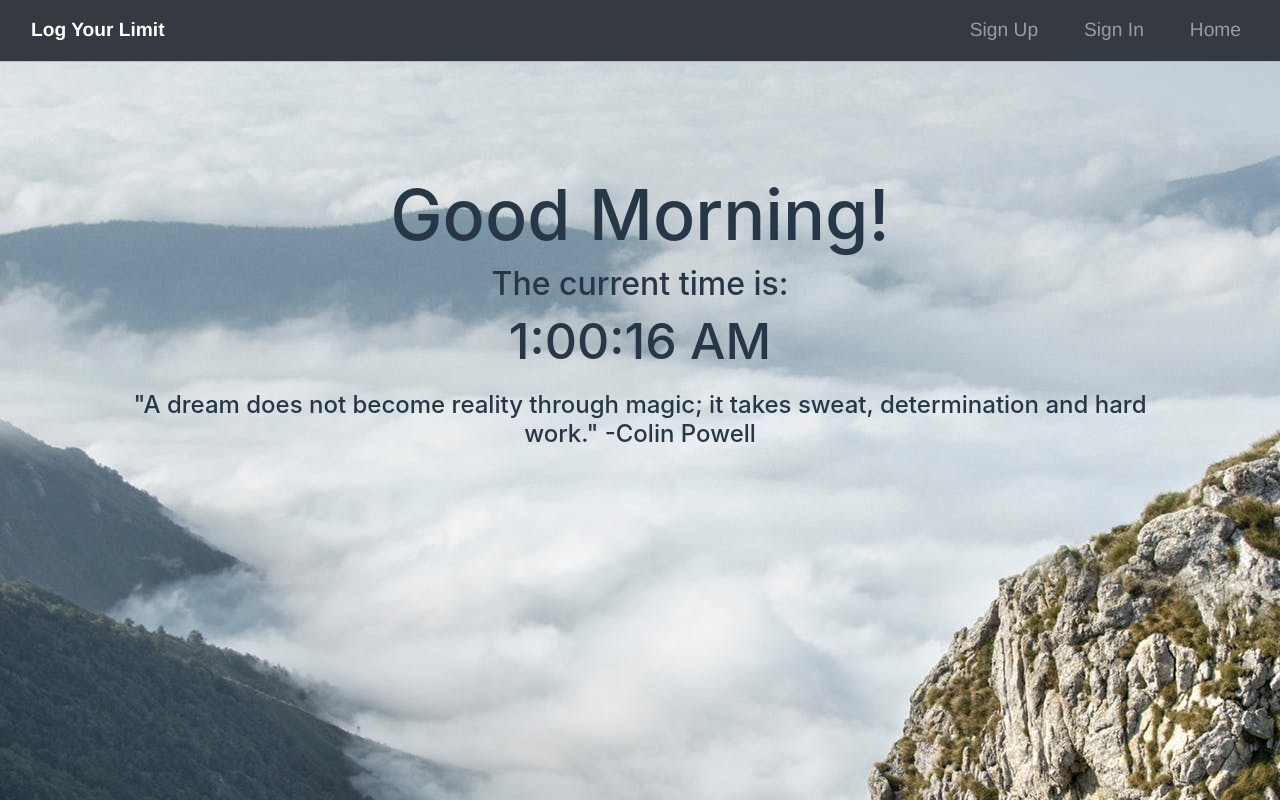
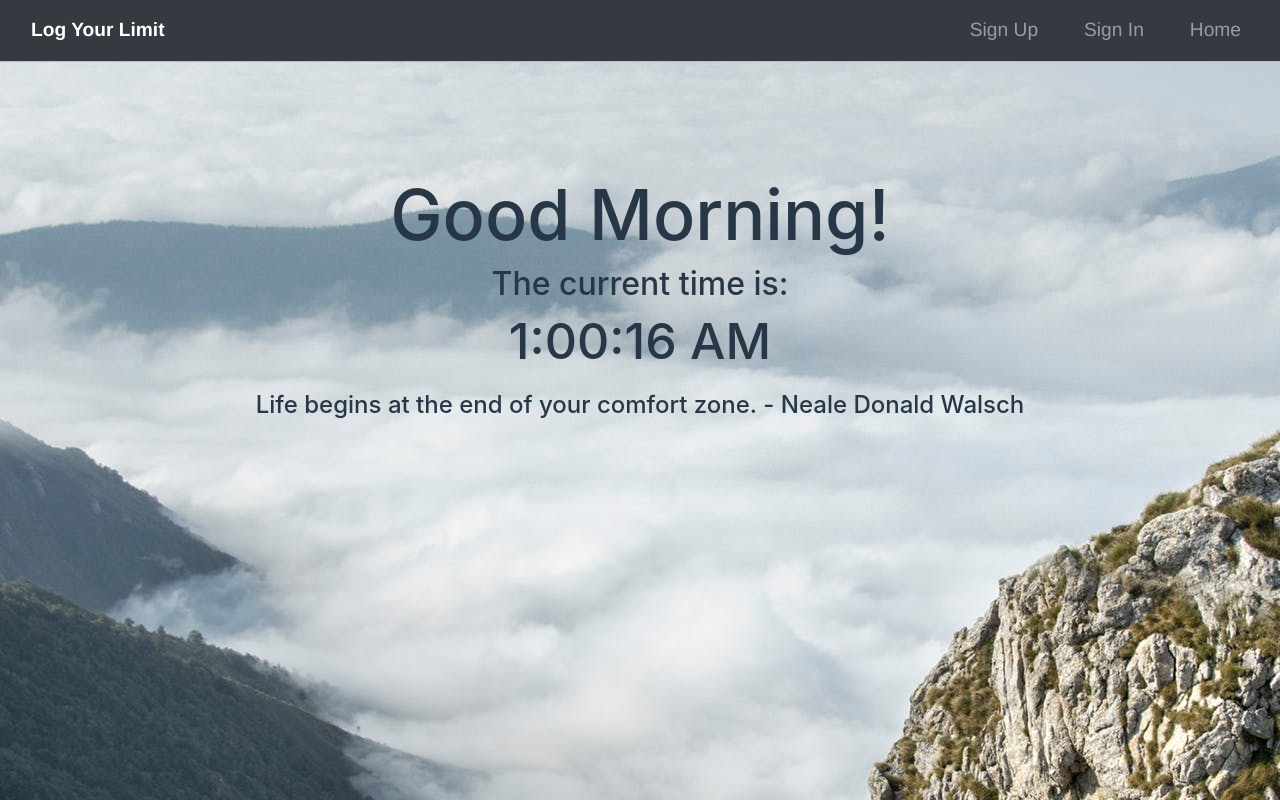
Before and after one commit to binnsy/log-your-limit-react-client, a React app: page /#/home in a window 1280 px wide. Built offline with nearby package versions, Linux system fonts and the light colour scheme.

Commit message:
Quotes working

```diff
--- a/src/calendar/WorkoutCreate.js
+++ b/src/calendar/WorkoutCreate.js
@@ -165,7 +165,7 @@ class LogWorkout extends Component {
             localizer={localizer}
             value={start || ''}
             name="start"
-            placeholder="YYYY-MM-DD"
+            placeholder="getDate()"
             onChange={this.handleChange}
           />
         </Form.Group>
--- a/src/home/MotivationalQuotes.js
+++ b/src/home/MotivationalQuotes.js
@@ -6,7 +6,7 @@ class Quote extends Component {
   constructor (props) {
     super(props)
     this.state = {
-      content: ''
+      quote: this.getQuote()
     }
   }
 
@@ -21,22 +21,27 @@ class Quote extends Component {
     // console.log(randomNumber)
     // const newQuote = quotes[randomNumber].content
     // console.log(newQuote)
-    this.setState({ content: quotes })
+    const newQuote = () => this.setState({ quote: this.getQuote() })
+    setInterval(newQuote, 24000)
+    // this.setState({ content: quotes })
     // this.setState({ quotes })
     // setInterval(getQuotes, 10000)
+  }
+  getQuote =() => {
+    const random = (Math.random() * quotes.length) | 0
+    return quotes[random]
   }
   //
   // getQuote = () => {
   //
 
   render () {
-    // const { quote } = this.state
+    const { quote } = this.state
     // console.log(quote)
-    // const displayQuote = <h4>&quot;{quote.quote}&quot</h4>
 
     return (
       <div>
-        <h4 className='quote'> { '"A dream does not become reality through magic; it takes sweat, determination and hard work."   -Colin Powell' } </h4>
+        <h4 className='quote'> { quote.quote } </h4>
       </div>
     )
   }
```
